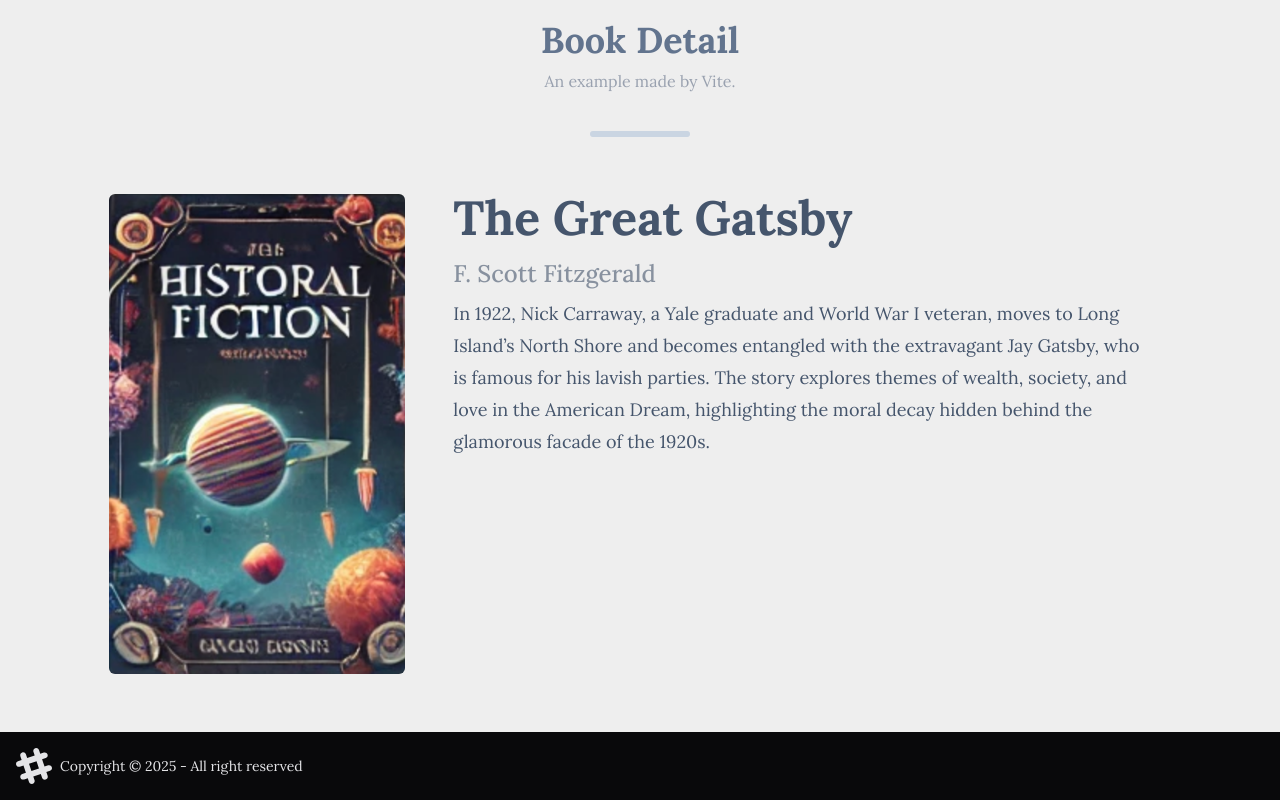
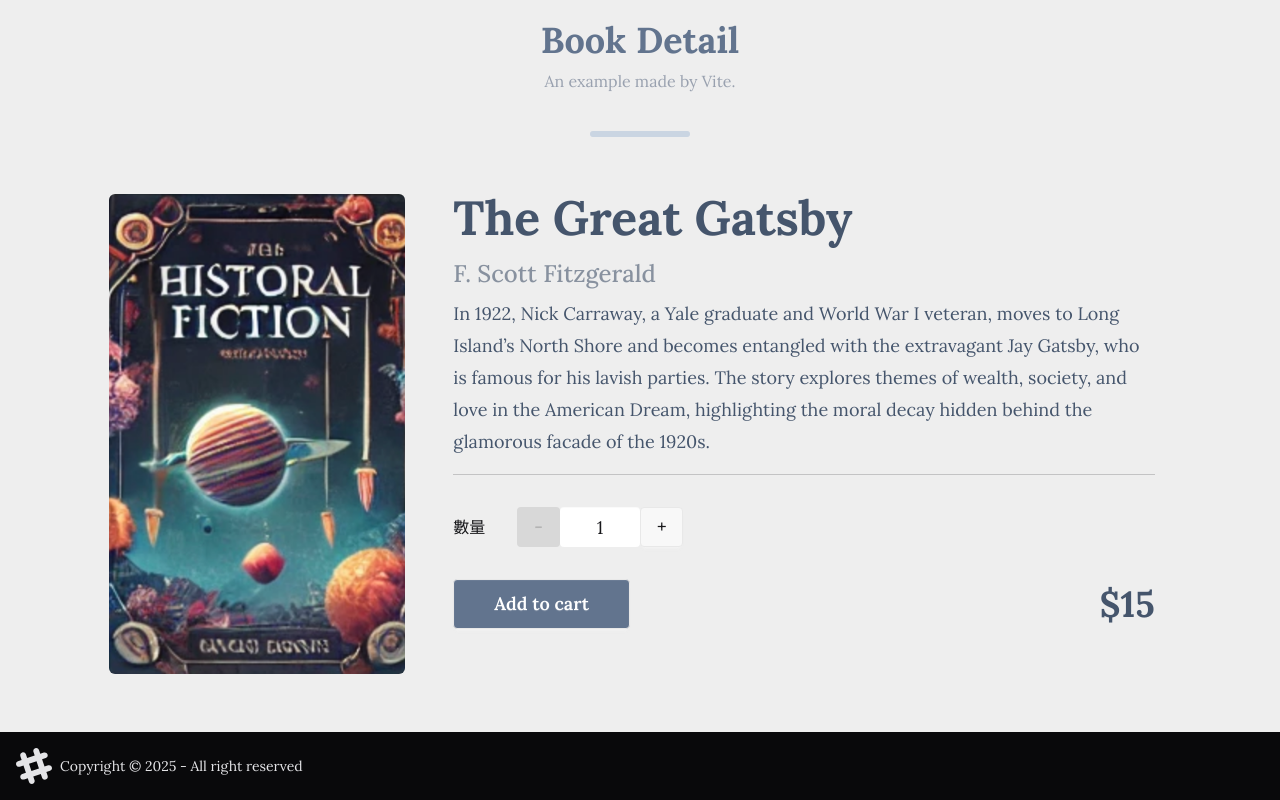
Before and after one commit to jen067/react-wk4, a React (Vite) app in the folder react-wk4/: page /books/ID/1 in a window 1280 px wide. Built offline with nearby package versions, Linux system fonts and the light colour scheme.

Commit message:
add to cart 設定

```diff
--- a/react-wk4/src/App.css
+++ b/react-wk4/src/App.css
@@ -10,6 +10,16 @@ body {
 body {
   background-color: #eeeeee;
   height: 100%;
+}
+
+input {
+  outline: none;
+  border: none;
+}
+
+input:focus {
+  outline: none;
+  border: none;
 }
 
 .main-layout {
--- /dev/null
+++ b/react-wk4/src/components/AddToCart.jsx
@@ -0,0 +1,64 @@
+import { useState } from "react";
+
+function AddToCart({ book }) {
+  const [quantity, setQuantity] = useState(1);
+
+  const increaseQuantity = () => {
+    if (quantity < book.stock) {
+      setQuantity(quantity + 1);
+    }
+  };
+
+  const decreaseQuantity = () => {
+    if (quantity > 1) {
+      setQuantity(quantity - 1);
+    }
+  };
+
+  const inputValue = (e) => {
+    const value = e.target.value;
+    if (value <= 0) {
+      setQuantity(1);
+    } else if (value > book.stock) {
+      setQuantity(book.stock);
+    } else {
+      setQuantity(value);
+    }
+  };
+
+  return (
+    <div>
+      <div className="flex items-center number-btns my-8">
+        <span className="mr-8">數量</span>
+        <button
+          className="btn decrease text-lg"
+          disabled={quantity === 1}
+          onClick={decreaseQuantity}
+        >
+          -
+        </button>
+        <input
+          type="text"
+          value={quantity}
+          onChange={inputValue}
+          className="input border-none outline-none w-20 text-center text-lg"
+        />
+        <button
+          className="btn increase text-lg"
+          disabled={quantity === Number(book.stock)}
+          onClick={increaseQuantity}
+        >
+          +
+        </button>
+      </div>
+      <div className="add_to_cart flex justify-between items-center">
+        <button className="btn decrease text-lg bg-slate-500 text-white px-10 py-6">
+          Add to cart
+        </button>
+        <h2 className="text-slate-600 text-4xl font-bold">${book.price}</h2>
+      </div>
+    </div>
+  );
+}
+
+export default AddToCart;
--- a/react-wk4/src/components/BookDetail.jsx
+++ b/react-wk4/src/components/BookDetail.jsx
@@ -1,3 +1,5 @@
+import AddToCart from "./AddToCart";
+
 function BookDetail({ book }) {
   return (
     <div className="grid grid-cols-1 lg:grid-cols-24 gap-8 justify-center">
@@ -17,12 +19,8 @@ function BookDetail({ book }) {
           {book.author}
         </h2>
         <p className="text-slate-600  text-lg mb-4 leading-8">{book.summary}</p>
-
-        {/* 價格與按鈕 */}
-        {/* <div className="flex flex-col gap-4">
-          <p className="text-2xl font-semibold">US${product.price}.00</p>
-          <AddToCart />
-        </div> */}
+        <hr className="opacity-20" />
+        <AddToCart book={book} />
       </div>
     </div>
   );
--- a/react-wk4/src/pages/Book.jsx
+++ b/react-wk4/src/pages/Book.jsx
@@ -7,7 +7,6 @@ import BookDetail from "../components/BookDetail";
 function Book() {
   const { bookId } = useParams();
   const book = books_reviews.find((e) => e.ID === Number(bookId));
-  console.log(book);
 
   return (
     <div className="container mx-auto main-layout ">
```
